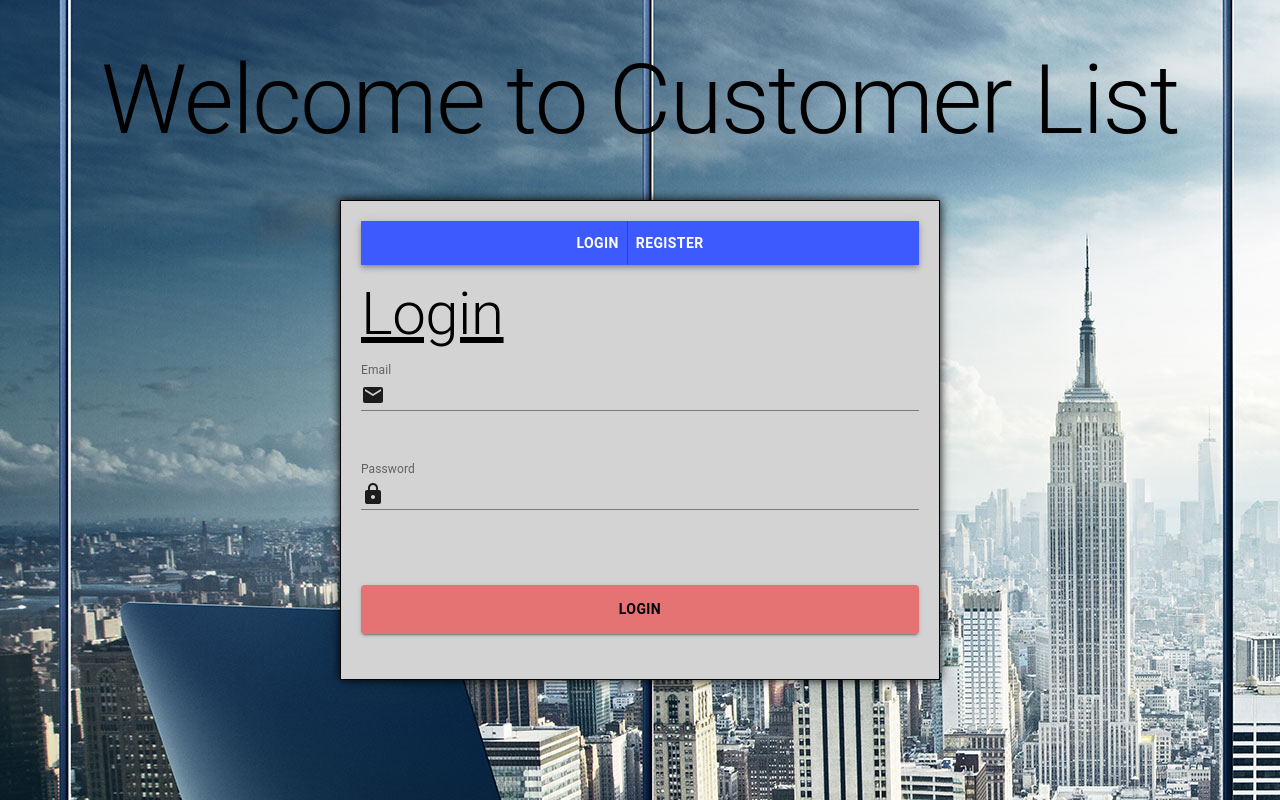
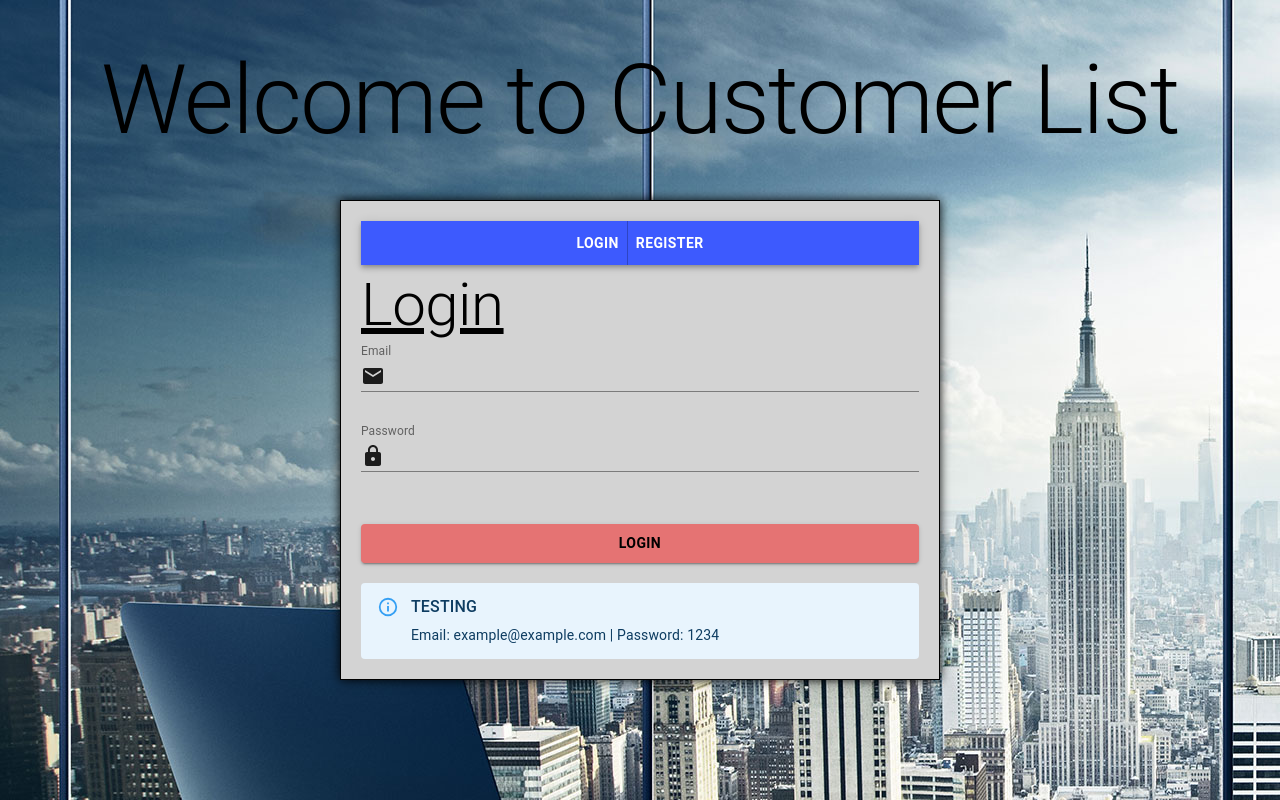
Before and after one commit to morgan-moreno25/full-stack-customer-list, a React (Create React App) app in the folder client/: page / in a window 1280 px wide. Built offline with nearby package versions, Linux system fonts and the light colour scheme; no server answers.

Commit message:
Updated Auth Forms
Updated forms so that they would submit on the press of the `Enter` key

Added an alert to the bottom of the Login form that includes test login information so anybody that visits not need to worry about creating an account.

```diff
--- a/client/src/components/auth/LoginForm.js
+++ b/client/src/components/auth/LoginForm.js
@@ -5,11 +5,14 @@ import { Redirect } from 'react-router-dom';
 import { login } from '../../store/slices/auth.slice';
 import { updateAlert } from '../../store/slices/alert.slice';
 
-import FormControl from '@material-ui/core/FormControl';
-import Button from '@material-ui/core/Button';
-import InputLabel from '@material-ui/core/InputLabel';
-import Input from '@material-ui/core/Input';
-import Typography from '@material-ui/core/Typography';
+import {
+	FormControl,
+	Button,
+	InputLabel,
+	Input,
+	Typography,
+} from '@material-ui/core';
+import { Alert, AlertTitle } from '@material-ui/lab';
 
 import EmailIcon from '@material-ui/icons/Email';
 import LockIcon from '@material-ui/icons/Lock';
@@ -22,7 +25,7 @@ export default function LoginForm() {
 	const [email, setEmail] = useState('');
 	const [password, setPassword] = useState('');
 
-	const onSubmit = async (e) => {
+	const handleSubmit = async (e) => {
 		e.preventDefault();
 
 		const resultAction = await dispatch(login({ email, password }));
@@ -37,7 +40,7 @@ export default function LoginForm() {
 	};
 
 	return (
-		<form id='login-form'>
+		<form id='login-form' onSubmit={handleSubmit}>
 			{authenticated ? <Redirect to='/customer-list' /> : null}
 			<Typography variant='h2'>Login</Typography>
 			<FormControl>
@@ -60,9 +63,13 @@ export default function LoginForm() {
 					onChange={(e) => setPassword(e.target.value)}
 				/>
 			</FormControl>
-			<Button color='secondary' variant='contained' onClick={onSubmit}>
+			<Button color='secondary' variant='contained' type='submit'>
 				Login
 			</Button>
+			<Alert severity='info'>
+				<AlertTitle>TESTING</AlertTitle>
+				Email: example@example.com | Password: 1234
+			</Alert>
 		</form>
 	);
 }
--- a/client/src/components/auth/RegisterForm.js
+++ b/client/src/components/auth/RegisterForm.js
@@ -24,7 +24,7 @@ export default function RegisterForm() {
 	const [email, setEmail] = useState('');
 	const [password, setPassword] = useState('');
 
-	const onSubmit = async (e) => {
+	const handleSubmit = async (e) => {
 		e.preventDefault();
 
 		const resultAction = await dispatch(
@@ -41,7 +41,7 @@ export default function RegisterForm() {
 	};
 
 	return (
-		<form id='register-form'>
+		<form id='register-form' onSubmit={handleSubmit}>
 			{authenticated ? <Redirect to='/customer-list' /> : null}
 			<Typography variant='h2'>Register</Typography>
 			<FormControl>
@@ -71,7 +71,7 @@ export default function RegisterForm() {
 					onChange={(e) => setPassword(e.target.value)}
 				/>
 			</FormControl>
-			<Button color='secondary' variant='contained' onClick={onSubmit}>
+			<Button color='secondary' variant='contained' type='submit'>
 				Register
 			</Button>
 		</form>
```
